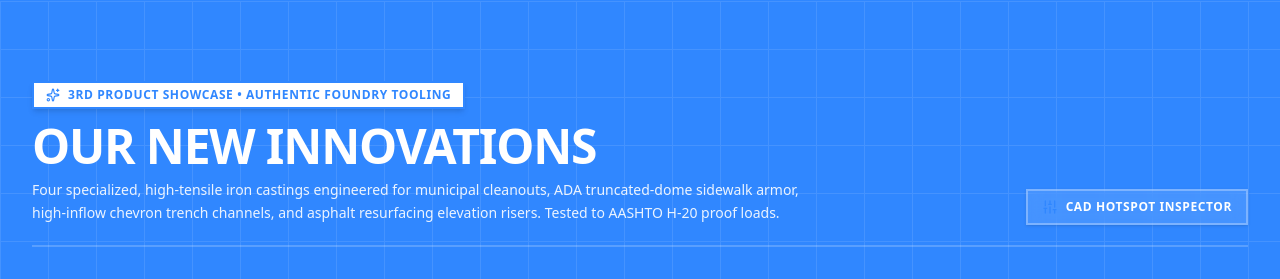
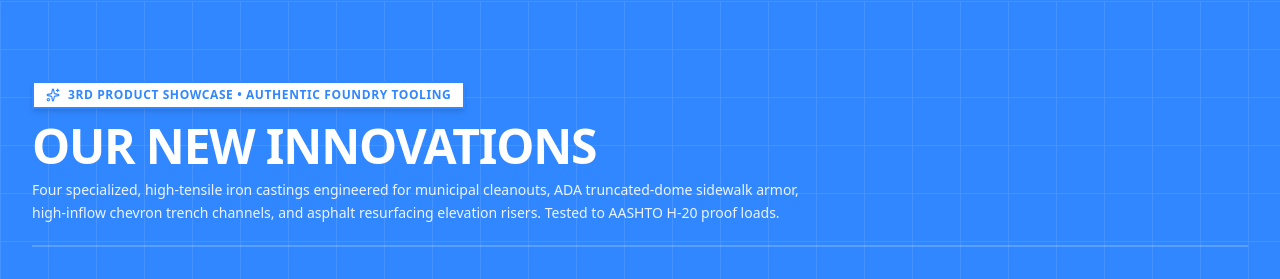
Before and after one commit to mega-1999/aquaindustries, a Next.js app: page / in a window 1280 px wide. Shown: the part 2280-2559 px from the top of the page. Built offline with nearby package versions, Linux system fonts and the light colour scheme.

Commit message:
fix: remove CAD Hotspot Inspector badge

```diff
--- a/src/components/products/OurNewInnovations.tsx
+++ b/src/components/products/OurNewInnovations.tsx
@@ -382,13 +382,6 @@ export const OurNewInnovations: React.FC<OurNewInnovationsProps> = ({
               high-inflow chevron trench channels, and asphalt resurfacing
               elevation risers. Tested to AASHTO H-20 proof loads.
             </p>
-          </div>
-
-          <div className="flex items-center gap-2 self-start lg:self-end">
-            <div className="px-3.5 py-2 bg-white/10 border-2 border-white/30 text-white text-xs font-bold uppercase tracking-wider flex items-center gap-2 backdrop-blur-sm shadow-sm whitespace-nowrap">
-              <Sliders className="w-4 h-4 text-[#3087ff]" />
-              <span>CAD Hotspot Inspector</span>
-            </div>
           </div>
         </div>
 
```
